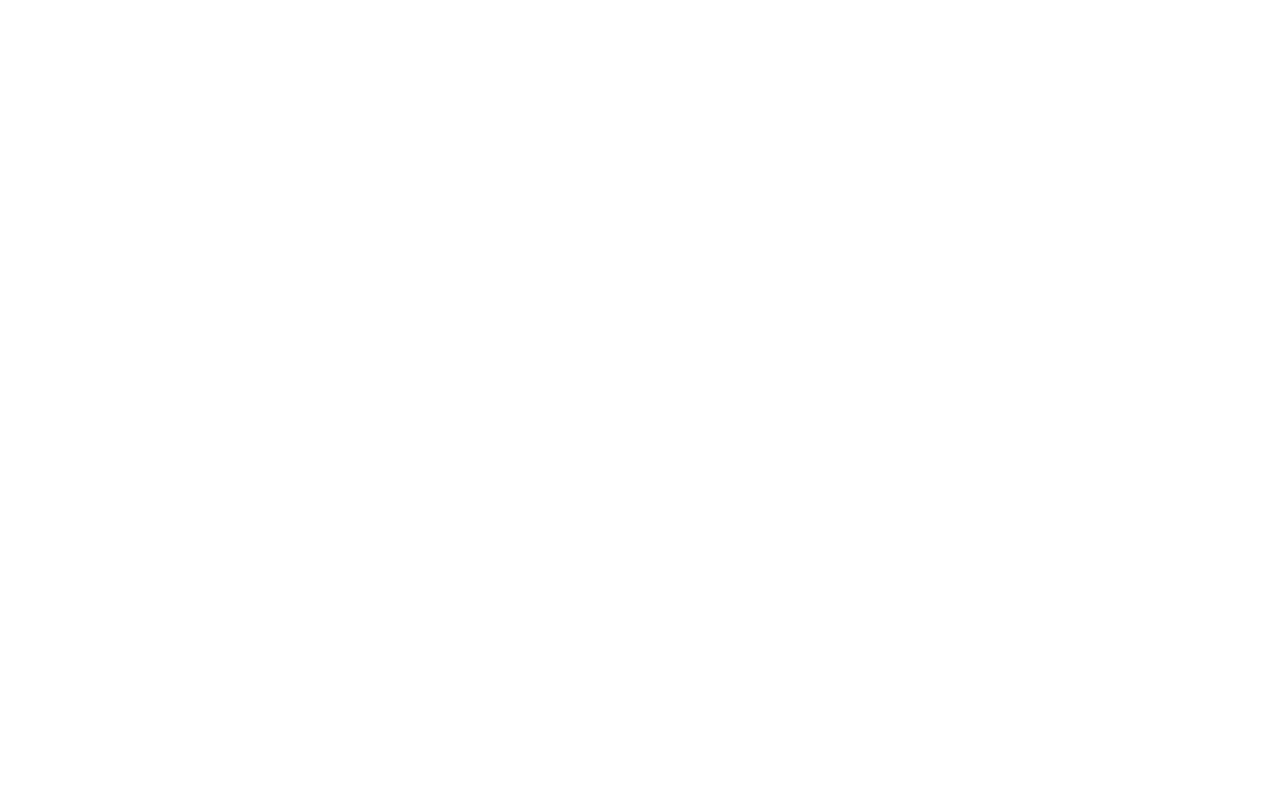
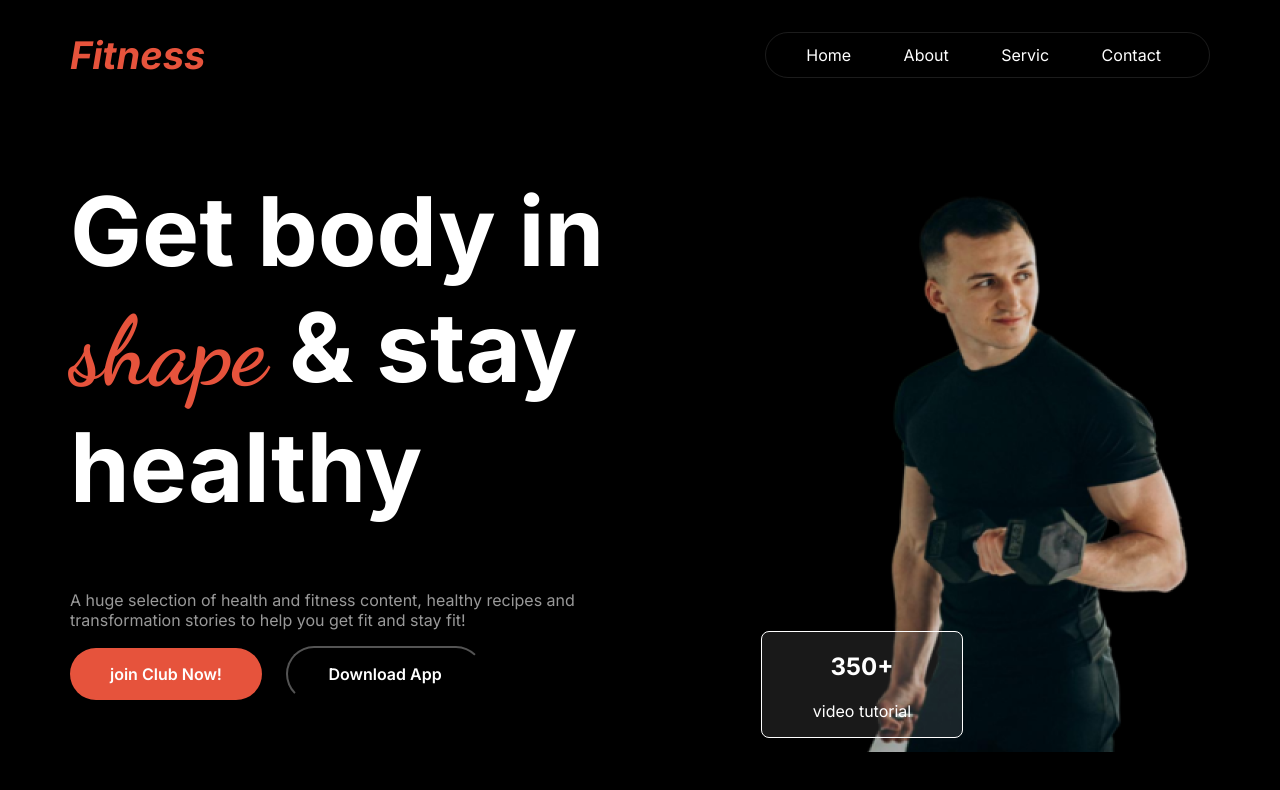
Before and after one commit to jonysheikh007/B10A2-Website, a plain HTML site: page index.html in a window 1280 px wide. Drawn offline with Linux system fonts and the light colour scheme.

Commit message:
header done

```diff
--- a/index.html
+++ b/index.html
@@ -7,6 +7,51 @@
     <link rel="stylesheet" href="style.css">
 </head>
 <body>
+    <header class="bg">
+        <nav class="navber display_flex">
+            <div class="nav_logo">
+                <h2 class="logo"><em>Fitness</em></h2>
+            </div>
+            <div class="menu">
+                <ul class="nav_link">
+                    <li class="nav_list">
+                        <a href="" class="nav_links">Home</a>
+                        <a href="" class="nav_links">About</a>
+                        <a href="" class="nav_links">Servic</a>
+                        <a href="" class="nav_links">Contact</a>
+                    </li>
+                </ul>
+            </div>
+        </nav>
 
+        <div class="banner display_flex">
+            <div class="banner_conent">
+                <div class="banner_tittle">
+                    <h1>Get body in <span>shape</span> & stay healthy</h1>
+                </div>
+
+            <div class="banner_description">
+                <p>A huge selection of health and fitness content, healthy recipes and transformation stories to help you get fit and stay fit!</p>
+            </div>
+                <button class="btn_primary">join Club Now!</button>
+                <button class="btn_secendary">Download App</button>
+            </div>
+            <div class="banner_img">
+                <div class="pic">
+                    <img src="images/Images 2.png" alt="">
+                </div>
+                <div class="video">
+                    <h2>350+</h2>
+                    <p>video tutorial</p>
+                </div>
+            </div>
+        </div>
+    </header>
+    <main>
+
+    </main>
+    <footer>
+
+    </footer>
 </body>
 </html>
--- a/style.css
+++ b/style.css
@@ -0,0 +1,138 @@
+
+@import url('https://fonts.googleapis.com/css2?family=Inter:ital,opsz,wght@0,14..32,100..900;1,14..32,100..900&display=swap');
+
+
+@import url('https://fonts.googleapis.com/css2?family=Dancing+Script:wght@400..700&display=swap');
+
+
+body {
+    margin: 0;
+    padding: 0;
+    box-sizing: border-box;
+    font-family: "Dancing Script", serif;
+    font-family: "Inter", serif;
+    background-color: rgb(0, 0, 0);
+}
+.display_flex {
+    display: flex;
+}
+h1 {
+    color: white;
+}
+h2 {
+    color: white;
+}
+h3 {
+    color: white;
+}
+h4 {
+    color: white;
+}
+h5 {
+    color: white;
+}
+p {
+    color: rgb(153, 153, 153);
+}
+a {
+    color: white;
+}
+.bg {
+    height: ;
+    background-image: -moz-linear-gradient(#000000, #535353);
+}
+.btn_primary {
+    background-color: #E6533C;
+    border: 0;
+    padding: 16px 40px;
+    border-radius: 30px;
+    color: white;
+    font-size: 1rem;
+    font-family: "Inter", serif;
+    font-weight: 600;
+    margin-right: 20px;
+}
+.btn_secendary {
+    background-color: #ffffff00;
+    border: 1 solid #fff;
+    padding: 16px 40px;
+    border-radius: 30px;
+    color: white;
+    font-size: 1rem;
+    font-family: "Inter", serif;
+    font-weight: 600;
+    margin-right: 20px;
+}
+.logo {
+    color: #E6533C;
+    font-size: 2.375rem;
+    font-family: "Inter", serif;
+}
+.nav_link {
+    border: 0.3px solid #d3d3d321;
+    border-radius: 30px;
+}
+.nav_list {
+    list-style: none;
+    padding: 12px 0;
+}
+.nav_links {
+    margin-right: 48px;
+    text-decoration: none;
+}
+.nav_links:hover {
+   background-color: #E6533C;
+   padding: 10px 18px;
+   border-radius: 30px;
+}
+.navber, .banner {
+    max-width: 1140px;
+    margin: 0 auto;
+    justify-content: space-between;
+    align-items: center;
+}
+.banner_conent {
+    width: 600px;
+    align-items: center;
+    margin-bottom: 50px;
+
+}
+.banner_tittle {
+    font-size: 3rem;
+    font-weight: 700;
+}
+span {
+    font-family: "Dancing Script", serif;
+    color: #E6533C;
+}
+.video {
+    position: relative;
+    width: 200px;
+    text-align: center;
+    border: #fff 1px solid;
+    border-radius: 8px;
+    background-color: #b4b4b423;
+    margin-top: -125px;
+    margin-left: -100px;
+    z-index: 1;
+}
+.banner_img {
+    z-index: 3;
+    margin-bottom: -50px;
+}
+.video p {
+    color: #ffffff;
+}
+
+/* responsive Media */
+@media screen  and (max-width: 576px){
+    .navber, .banner {
+        flex-direction: column;
+    }
+    .menu {
+        display: none;
+    }
+    ..banner_conent {
+        width: 80%;
+    }
+}
```
